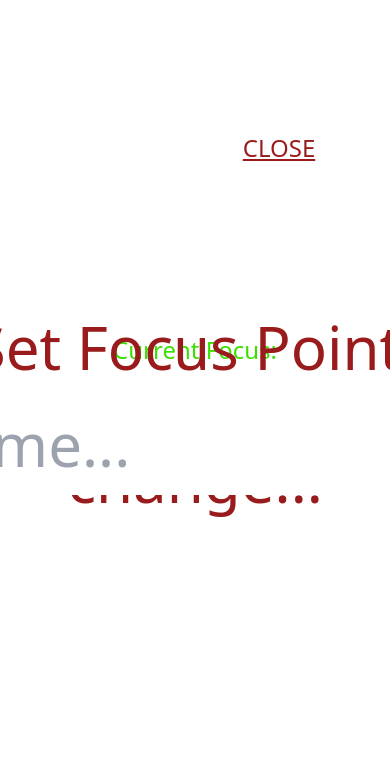
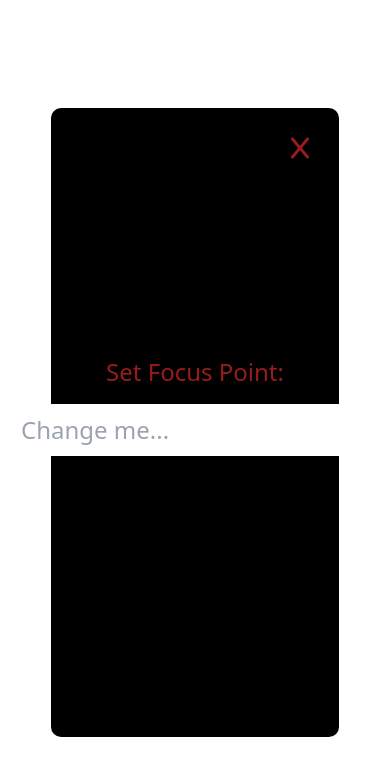
Before and after one commit to CollierTR/Flow-State, a React (Vite) app: page / in a window 390 px wide. Shown: the top 776 px of the page. Built offline with nearby package versions, Linux system fonts and the light colour scheme.

Commit message:
make responsive

```diff
--- a/package.json
+++ b/package.json
@@ -10,6 +10,11 @@
     "preview": "vite preview"
   },
   "dependencies": {
+    "@fortawesome/fontawesome-svg-core": "^7.1.0",
+    "@fortawesome/free-brands-svg-icons": "^7.1.0",
+    "@fortawesome/free-regular-svg-icons": "^7.1.0",
+    "@fortawesome/free-solid-svg-icons": "^7.1.0",
+    "@fortawesome/react-fontawesome": "^3.2.0",
     "autoprefixer": "^10.4.20",
     "postcss": "^8.4.45",
     "react": "^18.3.1",
--- a/src/App.jsx
+++ b/src/App.jsx
@@ -1,4 +1,6 @@
 import { useState, useRef, useEffect } from "react";
+import { FontAwesomeIcon } from "@fortawesome/react-fontawesome";
+import { faX } from "@fortawesome/free-solid-svg-icons";
 
 function App() {
   const [modalOpen, setModalOpen] = useState(true);
@@ -38,9 +40,9 @@ function App() {
         >
           {focusPoint}
         </p>
-
+        // SECT: modal
         <div
-          className={`${modalOpen ? "block" : "hidden"} text-start text-6xl absolute h-3/4 w-3/4 text-red-800 flex flex-col justify-center place-items-center border-2 border-white rounded-xl`}
+          className={`${modalOpen ? "block" : "hidden"} text-start bg-black text-2xl md:text-4xl xl:text-5xl absolute h-3/4 w-3/4 text-red-800 flex flex-col justify-center place-items-center border-2 border-white rounded-xl`}
         >
           <form
             action=""
@@ -60,12 +62,12 @@ function App() {
             />
           </form>
           <p
-            className="underline absolute top-6 right-6 text-red-800 text-2xl cursor-pointer"
+            className="underline absolute top-6 right-6 text-red-800 text-2xl md:text-3xl xl:text-4xl cursor-pointer"
             onClick={() => {
               setModalOpen(!modalOpen);
             }}
           >
-            CLOSE
+            <FontAwesomeIcon icon={faX} />
           </p>
         </div>
       </div>
```
Also changed, not shown: 1 other file (tests, documents, lock files or other folders).
